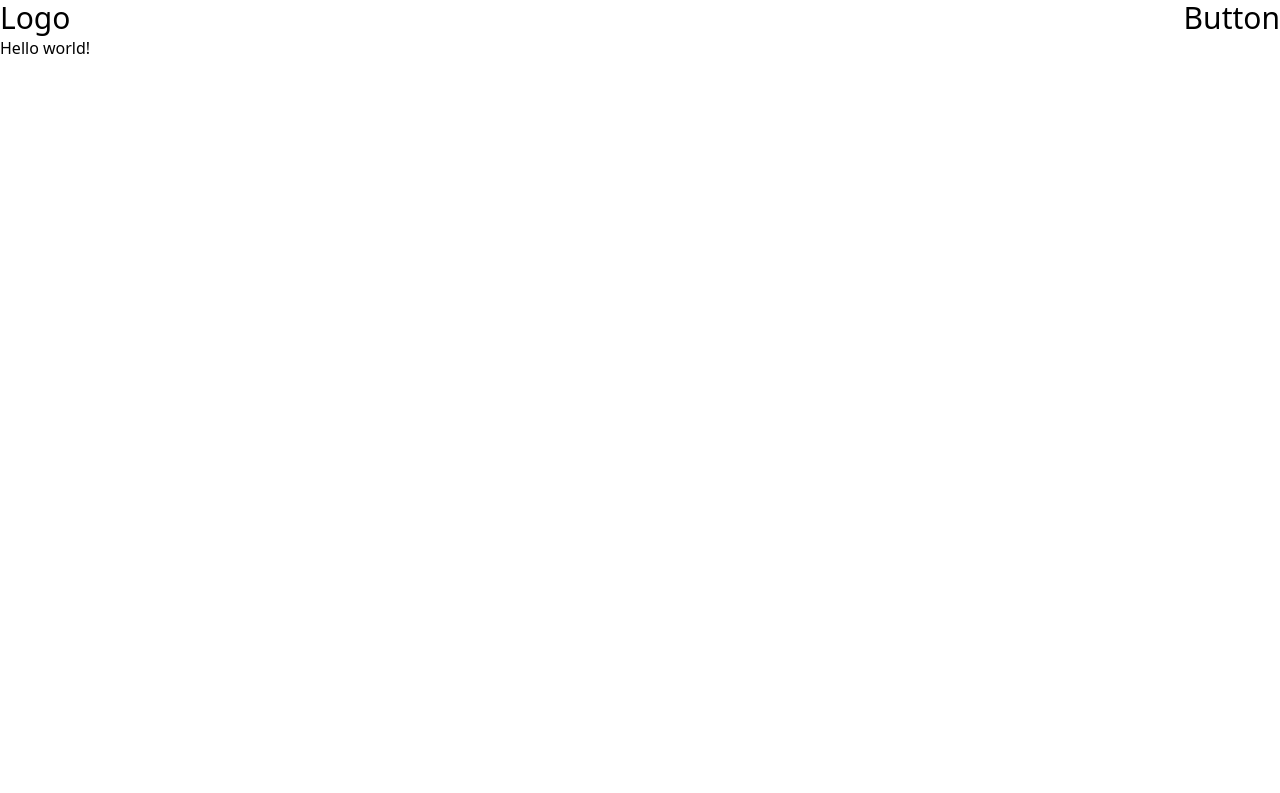
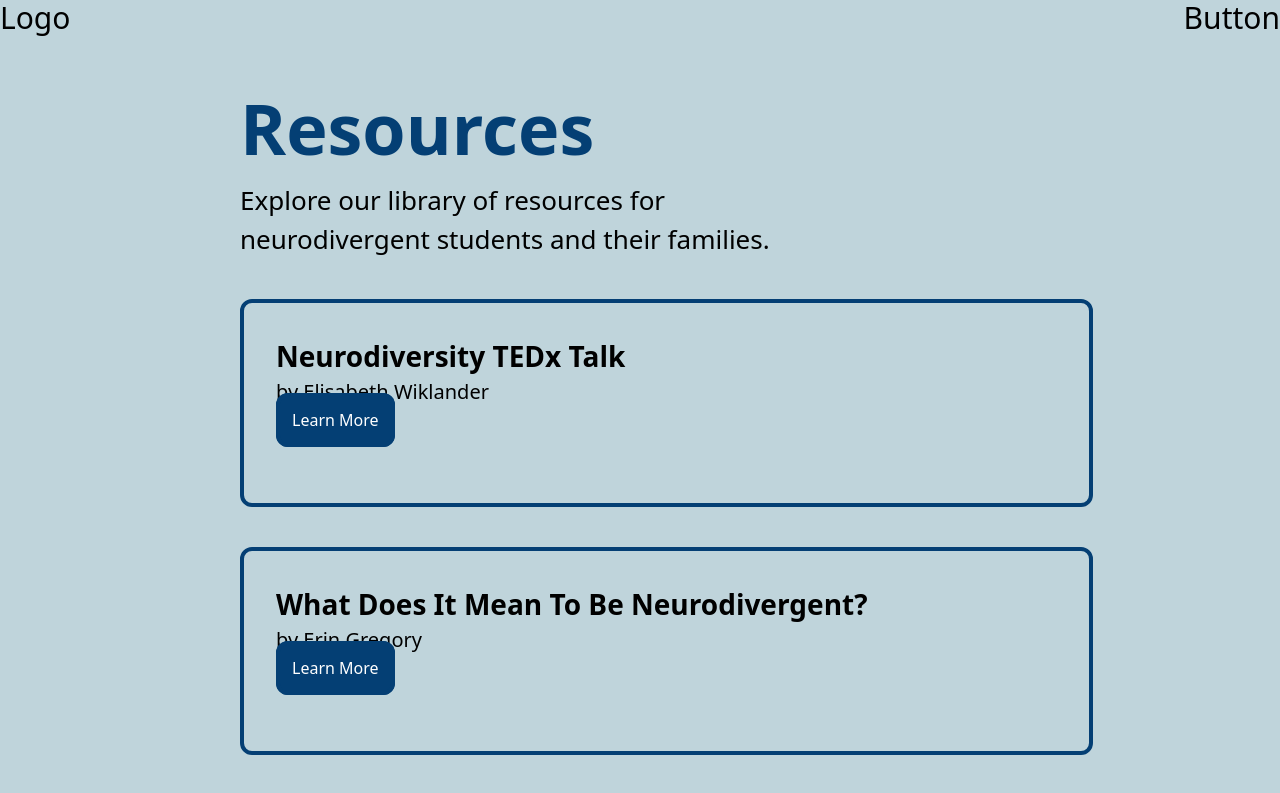
Before and after one commit to Abhishek-More/converge, a Next.js app: page /resources in a window 1280 px wide. Shown: the top 793 px of the page. Built offline with nearby package versions, Linux system fonts and the light colour scheme.

Commit message:
resources

```diff
--- /dev/null
+++ b/components/Resources/Resource.tsx
@@ -0,0 +1,13 @@
+import React from "react";
+
+export default function Resource(props: {title: string, author: string, link?: string}) {
+  return (
+    <div className="border-4 border-[#043F74] h-52 w-8/12 p-8 mt-10 ml-60 rounded-xl flex-justify-between">
+      <div>
+        <p className="text-[28px] font-bold">{props.title}</p>
+        <p className="text-[20px]">{props.author}</p>
+      </div>
+      <a className="border-4 border-[#043F74] h-5 w-9 p-3 mt-10 mr-16 rounded-xl leading-[26px] text-[#ffffff] bg-[#043F74]">Learn More</a>
+    </div>
+  );
+}
--- a/pages/resources.tsx
+++ b/pages/resources.tsx
@@ -9,12 +9,18 @@ import { Session, getServerSession } from "next-auth";
 import authOptions from "./api/auth/[...nextauth]";
 import { Nullable } from "../lib/common";
 import Navbar from "@/components/Navbar/Navbar";
+import Resource from "@/components/Resources/Resource";
 
 export default function Home() {
   return (
-    <div>
+    <div className="h-full bg-[#bfd4db]">
       <Navbar />
-      <p>Hello world!</p>
+      <p className="text-[70px] font-bold text-[#043F74] mt-10 ml-60">Resources</p>
+      <p className="text-[26px] ml-60">Explore our library of resources for</p>
+      <p className="text-[26px] ml-60">neurodivergent students and their families.</p>
+      <Resource title="Neurodiversity TEDx Talk" author="by Elisabeth Wiklander" link="https://www.youtube.com/watch?v=Qvvrme5WIwA"/>
+      <Resource title="What Does It Mean To Be Neurodivergent?" author="by Erin Gregory" link="https://www.forbes.com/health/mind/what-is-neurodivergent/"/>
+      <Resource title="What Does Neurotypical Mean?" author="by Lisa Jo Rudy" link="https://www.verywellhealth.com/what-does-it-mean-to-be-neurotypical-260047"/>
     </div>
   );
 }
```
